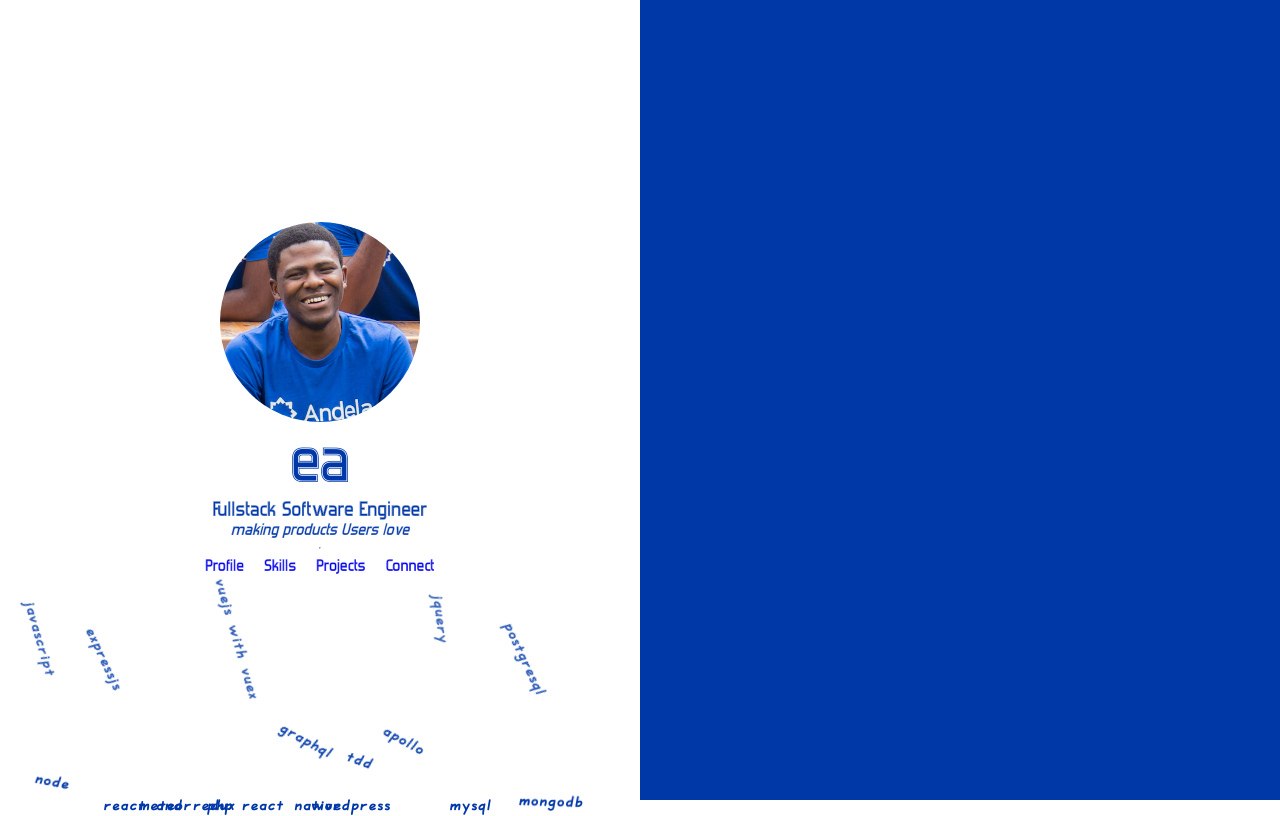
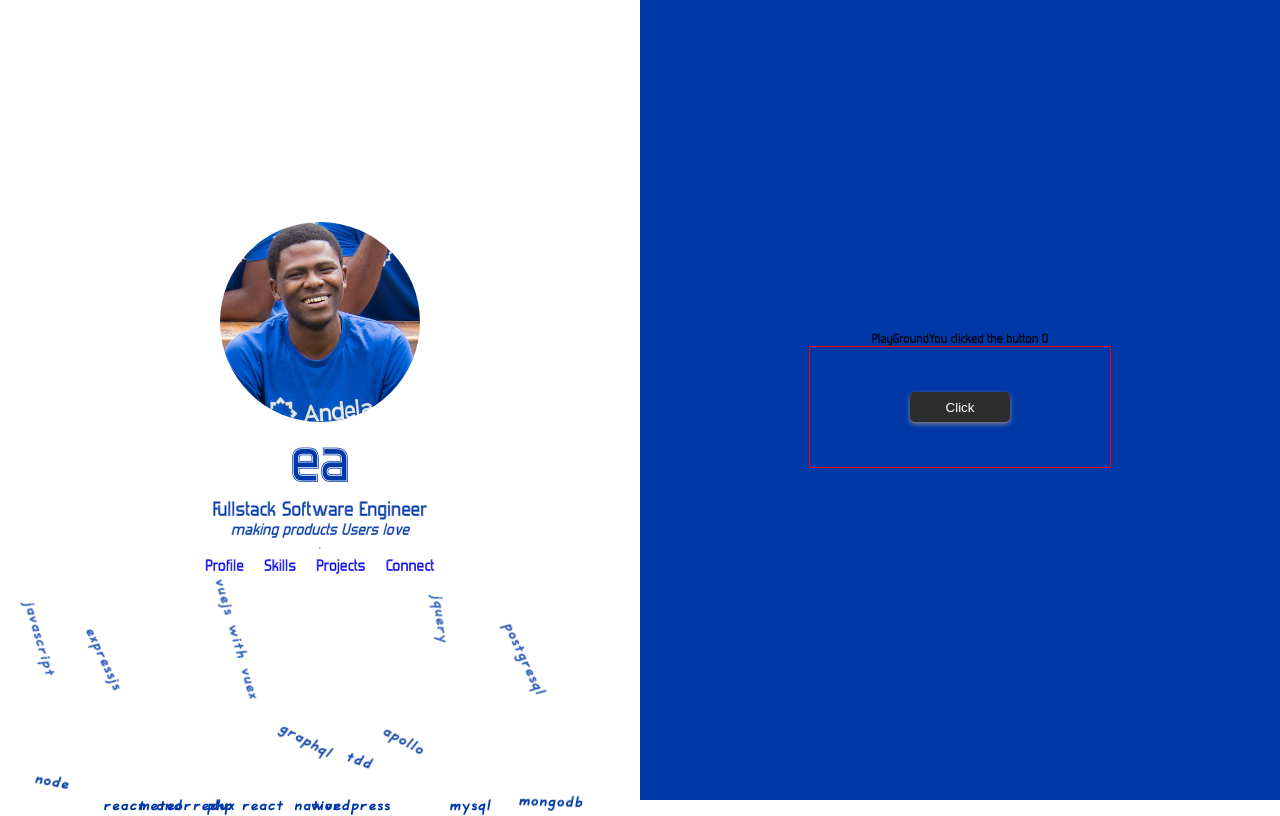
Before and after one commit to EmaEvidence/profile, a React (Create React App) app: page /playground in a window 1280 px wide. Built offline with nearby package versions, Linux system fonts and the light colour scheme.

Commit message:
playground

```diff
--- a/package.json
+++ b/package.json
@@ -3,12 +3,12 @@
   "version": "0.1.0",
   "private": true,
   "dependencies": {
-    "react": "^16.6.3",
-    "react-dom": "^16.6.3",
+    "react": "^16.9.0",
+    "react-dom": "^16.9.0",
     "react-router-dom": "^4.3.1",
     "react-scripts": "2.1.1"
   },
-  "homepage" : "http://EmaEvidence.github.io/profile",
+  "homepage": "http://EmaEvidence.github.io/profile",
   "scripts": {
     "start": "react-scripts start",
     "build": "react-scripts build",
--- a/src/components/Index.jsx
+++ b/src/components/Index.jsx
@@ -11,6 +11,7 @@ import Mentorship from './Mentorship';
 import Projects from './Projects';
 import Skills from './Skills';
 import Menu from './Menu';
+import PlayGround from './PlayGround';
 import Floater from './Floater';
 import { skills } from '../assets/skills';
 import { uniqueNumber } from '../utils/uniqueNumber';
@@ -134,6 +135,7 @@ class Index extends Component {
               exact
               render={(props) => <Skills {...props} displayType={displayType} />}
             />
+              <Route path="/playground" exact component={PlayGround} />
           </Switch>
         </div>
       </div>
--- /dev/null
+++ b/src/components/PlayGround.js
@@ -0,0 +1,49 @@
+import React, { useState, useEffect, use } from 'react';
+
+import './playground.css';
+
+const PlayGround = () => {
+    const [isPressed, setIsPressed] = useState(false);
+    const [count, setCount] = useState(0);
+    useEffect(() => {
+        document.title = `Button Clicked ${count}`;
+    })
+    return (
+        <div>
+            <span>PlayGround</span>
+            <span>You clicked the button {count}</span>
+            <div className="button-wrapper">
+                <div
+                    className={(isPressed) ? "circle one" : "circle" }
+                />
+                <div
+                    className="circle two"
+                />
+                <div
+                    className="circle three"
+                />
+                <div
+                    className="circle four"
+                />
+                <button
+                    className="button"
+                    onMouseDown={() => {
+                        setIsPressed(true);
+                    }}
+                    onMouseUp={() => {
+                        setTimeout(() => {
+                            setIsPressed(false);
+                        }, 500);
+                    }}
+                    onClick={() => {
+                        setCount(count + 1)
+                    }}
+                >
+                    Click
+                </button>
+            </div>
+        </div>
+    )
+};
+
+export default PlayGround;
--- /dev/null
+++ b/src/components/playground.css
@@ -0,0 +1,84 @@
+.button-wrapper {
+    /* border: 10px solid red; */
+    border: 1px solid red;
+    width: 300px;
+    height: 120px;
+    margin: auto;
+    display: flex;
+    justify-content: center;
+    align-items: center;
+    position: relative;
+}
+
+.button {
+    width: 100px;
+    height: 30px;
+    border-radius: 5px;
+    border: 0;
+    background: #2d2d2d;
+    color: #ffffff;
+    outline: none;
+    cursor: pointer;
+    box-shadow: 0px 2px 5px 0px #888888;
+    z-index: 9;
+}
+
+.circle {
+    width: 10px;
+    height: 10px;
+    border-radius: 5px;
+    position: absolute;
+}
+
+.one {
+    background: green;
+    top: 60px;
+    animation: one 0.5s linear 1;
+}
+
+@keyframes one {
+    0% { top: 60px }
+    100% { top: 0px }
+}
+
+/* .two {
+    background: blue;
+    left: 30px;
+    animation: two 0.5s linear 1;
+}
+
+@keyframes two {
+    0% { left: 60px }
+    100% { left: 0px }
+}
+
+.three {
+    background: yellow;
+    bottom: 0px;
+    animation: three 0.5s linear 1;
+}
+
+@keyframes three {
+    0% { bottom: 60px }
+    100% { bottom: 0px }
+}
+
+.four {
+    background: red;
+    right: 30px;
+    animation: four 0.5s linear 1;
+}
+
+@keyframes four {
+    0% { right: 60px }
+    100% { right: 0px }
+} */
+
+.button:hover {
+    /* color: blue; */
+    /* box-shadow: 0px 2px 5px #888888; */
+}
+
+.button:active {
+    box-shadow: 0px 0px 5px 1px #888888 inset;
+}
```
Also changed, not shown: 1 other file (tests, documents, lock files or other folders).
